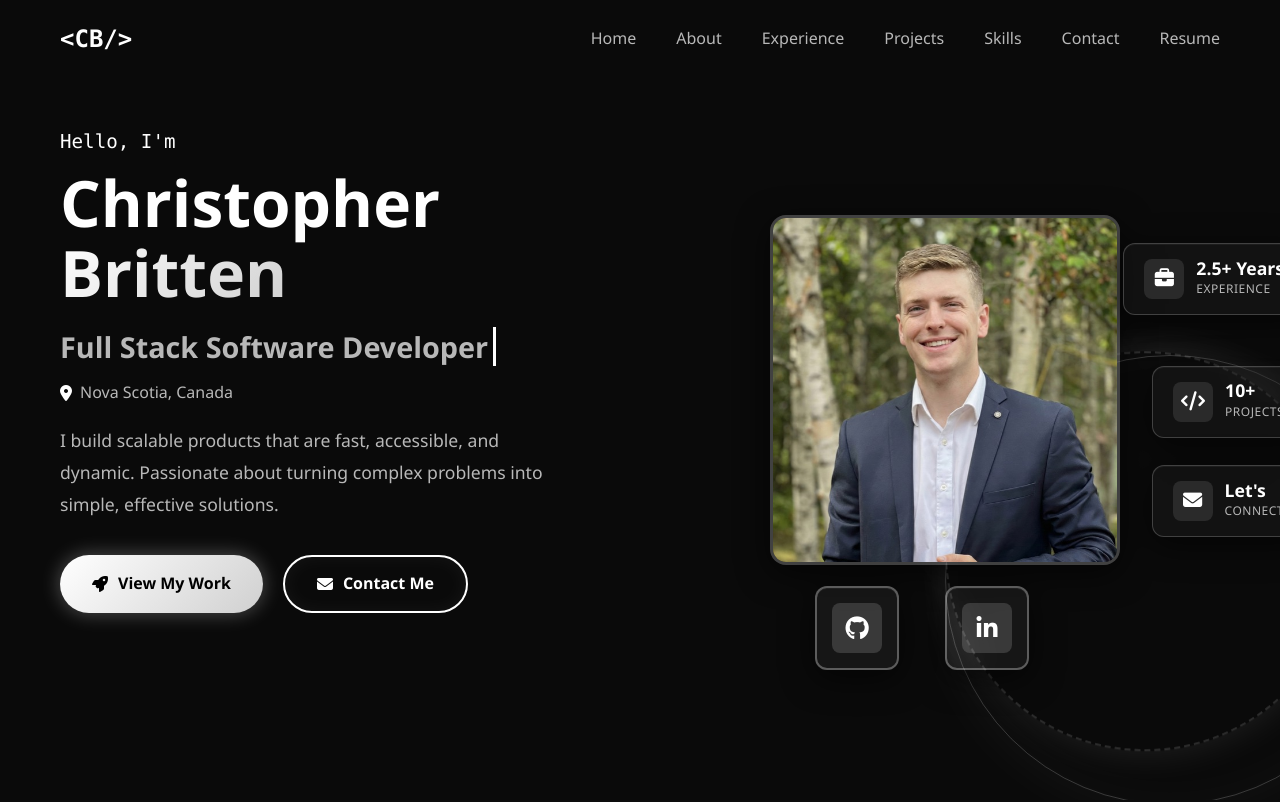
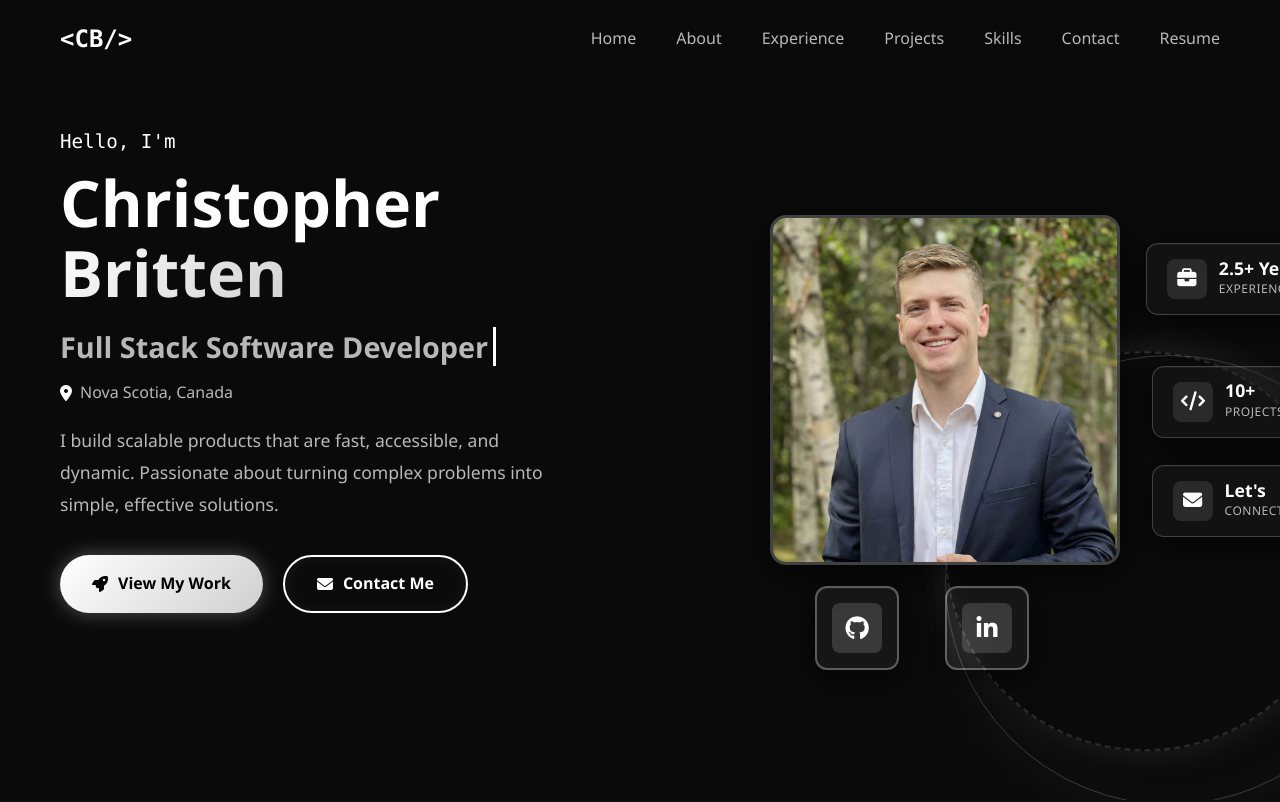
Before and after one commit to Britten66/MyPortfolio, a React (Vite) app: page / in a window 1280 px wide. Shown: the top 802 px of the page. Built offline with nearby package versions, Linux system fonts and the light colour scheme.

Commit message:
Adjust bubble positioning for cleaner layout

```diff
--- a/src/components/Hero/Hero.scss
+++ b/src/components/Hero/Hero.scss
@@ -372,17 +372,12 @@
 
     &--1 {
       top: 8%;
-      right: -30%;
+      right: -35%;
       animation-delay: 0s;
       cursor: pointer;
       transition: transform 0.2s ease-out !important;
 
       @media (max-width: $tablet) {
-        top: -15%;
-        right: -5%;
-      }
-
-      @media (max-width: $mobile) {
         display: none;
       }
     }
@@ -395,11 +390,6 @@
       transition: transform 0.2s ease-out !important;
 
       @media (max-width: $tablet) {
-        top: 50%;
-        right: -35%;
-      }
-
-      @media (max-width: $mobile) {
         display: none;
       }
     }
@@ -412,11 +402,6 @@
       transition: transform 0.2s ease-out !important;
 
       @media (max-width: $tablet) {
-        bottom: -15%;
-        right: -5%;
-      }
-
-      @media (max-width: $mobile) {
         display: none;
       }
     }
```
